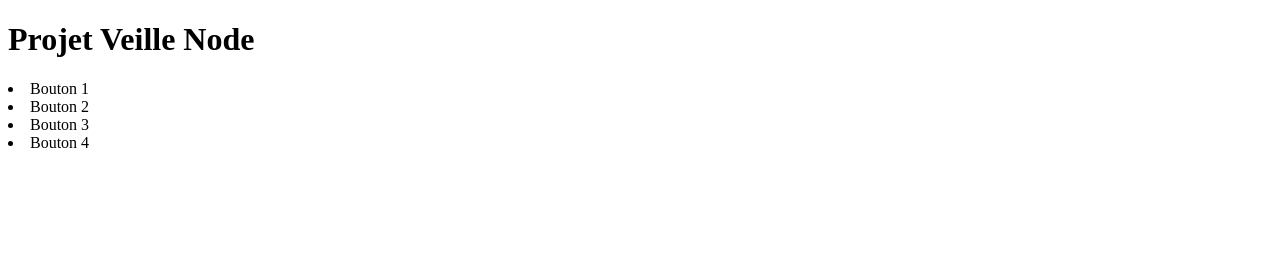
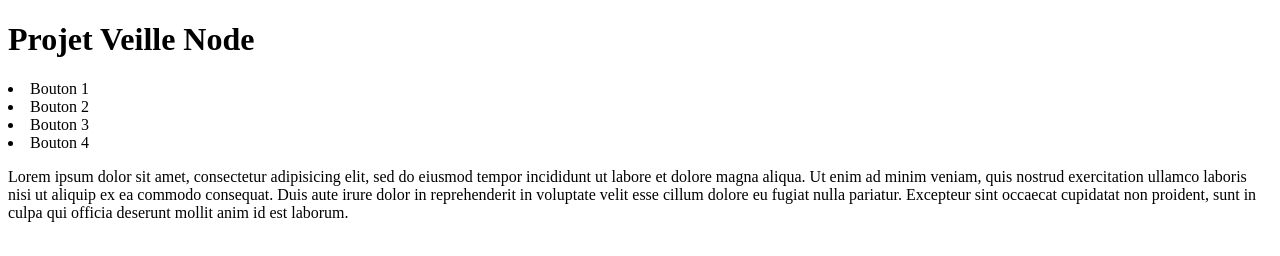
Before and after one commit to Pikogan/veille-node2, a plain HTML site: page index.html in a window 1280 px wide. Drawn offline with Linux system fonts and the light colour scheme.

Commit message:
Création de la zone centrale

```diff
--- a/index.html
+++ b/index.html
@@ -15,5 +15,13 @@
 		<li>Bouton 4</li>
 	</nav>
 
+	<div>
+		<p>Lorem ipsum dolor sit amet, consectetur adipisicing elit, sed do eiusmod
+		tempor incididunt ut labore et dolore magna aliqua. Ut enim ad minim veniam,
+		quis nostrud exercitation ullamco laboris nisi ut aliquip ex ea commodo
+		consequat. Duis aute irure dolor in reprehenderit in voluptate velit esse
+		cillum dolore eu fugiat nulla pariatur. Excepteur sint occaecat cupidatat non
+		proident, sunt in culpa qui officia deserunt mollit anim id est laborum.</p>
+	</div>
 </body>
 </html>
```
